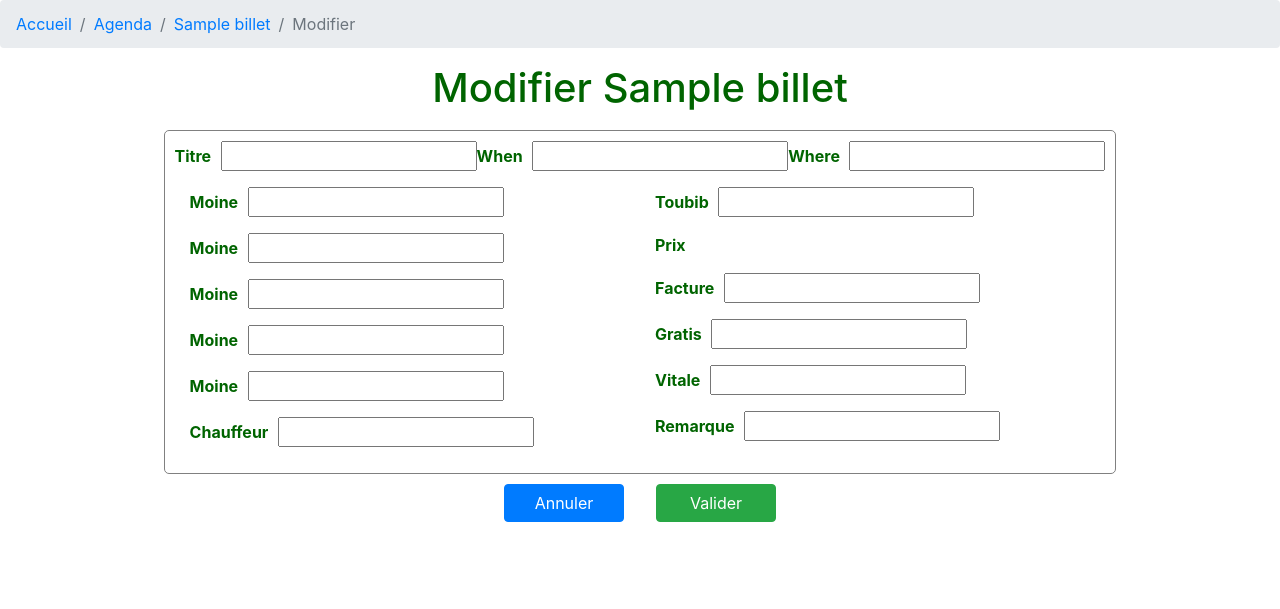
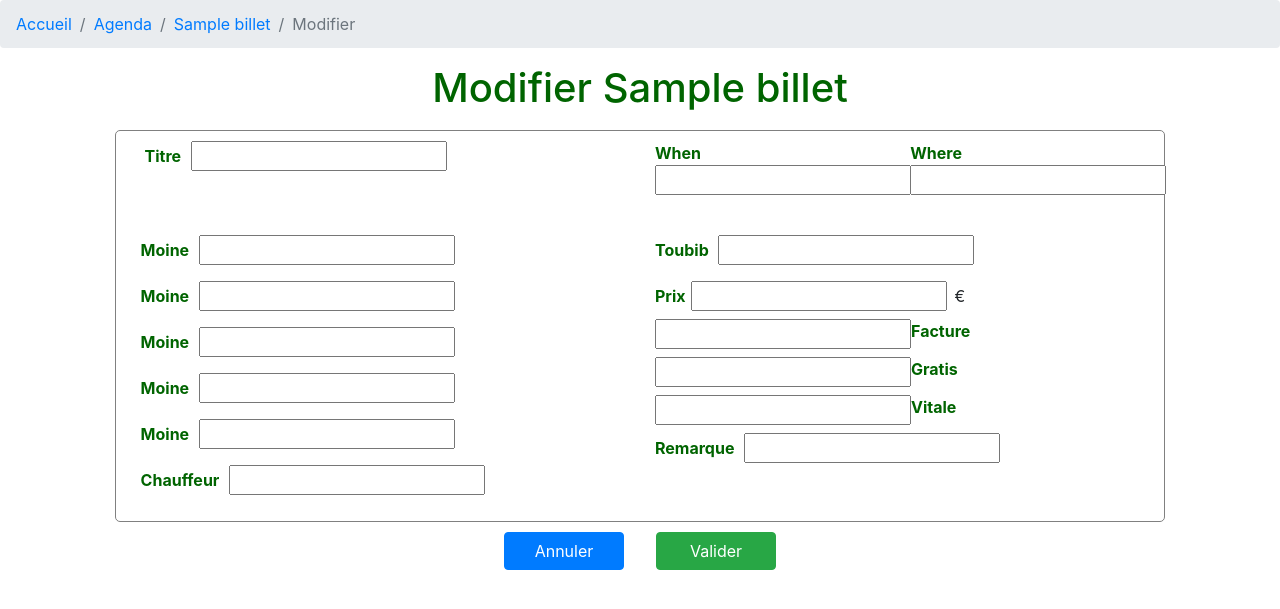
Before and after one commit to BrRoman/infirmerie, a Django app: template infirmerie/apps/billets/templates/billets/form.html in a window 1280 px wide. Shown: the part 76-685 px from the top of the page. Run offline with Django 3.2, Linux system fonts and the light colour scheme; the template is opened without the code that fills it: most values are stand-ins (such as "Sample title", 1, 10 or a date in 2020); form fields are guessed from the names that the template uses; style sheets or scripts are compiled from the project's sources; some libraries are stand-ins or nearby versions.

Commit message:
Billet: form improved (prix, custom-selects…).

```diff
--- a/infirmerie/apps/billets/forms.py
+++ b/infirmerie/apps/billets/forms.py
@@ -80,18 +80,23 @@ class BilletForm(forms.ModelForm):
     prix = forms.FloatField(
         required=False,
         label='Prix :',
+        widget=forms.TextInput,
+        help_text='NB : Les éventuelles virgules sont automatiquement converties en points.',
     )
     facture = forms.BooleanField(
         required=False,
         label='Facture',
+        label_suffix='',
     )
     gratis = forms.BooleanField(
         required=False,
         label='Gratis',
+        label_suffix='',
     )
     vitale = forms.BooleanField(
         required=False,
         label='Carte vitale',
+        label_suffix='',
     )
     toubib = forms.ModelChoiceField(
         queryset=Toubib.objects.all().order_by('nom'),
--- a/infirmerie/apps/billets/templates/billets/form.html
+++ b/infirmerie/apps/billets/templates/billets/form.html
@@ -28,9 +28,9 @@
         {% csrf_token %}
 
         <div class="block d-flex flex-column">
-            <div class="d-flex justify-content-around">
+            <div class="form row mx-1 mb-4">
                 <!-- Titre -->
-                <div class="form-group">
+                <div class="col-6 form-group">
                     {{ form.titre.label_tag }}
                     {% if form.is_bound %}
                         {% if form.titre.errors %}
@@ -54,7 +54,7 @@
                 </div>
 
                 <!-- Quand ? -->
-                <div class="form-group">
+                <div class="col-3 form-group">
                     {{ form.when.label_tag }}
                     {% if form.is_bound %}
                         {% if form.when.errors %}
@@ -78,21 +78,21 @@
                 </div>
 
                 <!-- Où ? -->
-                <div class="form-group">
+                <div class="col-3 form-group">
                     {{ form.where.label_tag }}
                     {% if form.is_bound %}
                         {% if form.where.errors %}
-                            {% render_field form.where class="form-control is-invalid" %}
+                            {% render_field form.where class="custom-select form-control is-invalid" %}
                             {% for error in form.where.errors %}
                                 <div class="invalid-feedback" style="display: block;">
                                     {{ error }}
                                 </div>
                             {% endfor %}
                         {% else %}
-                            {% render_field form.where class="form-control is-valid" %}
+                            {% render_field form.where class="custom-select form-control is-valid" %}
                         {% endif %}
                     {% else %}
-                        {% render_field form.where class="form-control" %}
+                        {% render_field form.where class="custom-select form-control" %}
                     {% endif %}
                     {% if form.where.help_text %}
                         <small class="form-text text-muted">
@@ -277,32 +277,36 @@
                     </div>
 
                     <!-- Prix -->
-                    <div class="form-group">
-                        {{ form.prix.label_tag }}
-                        {% if form.is_bound %}
-                            {% if form.prix.errors %}
-                                {% render_field form.prix|floatformat:2 class="form-control is-invalid" %}
-                                {% for error in form.prix.errors %}
-                                    <div class="invalid-feedback" style="display: block;">
-                                        {{ error }}
-                                    </div>
-                                {% endfor %}
+                    <div class="d-flex flex-column align-items-start">
+                        <div class="d-flex justify-content-start align-items-center">
+                            {{ form.prix.label_tag }}
+                            {% if form.is_bound %}
+                                {% if form.prix.errors %}
+                                    {% render_field form.prix class="float_num price_num form-control col-4 is-invalid" %}
+                                {% else %}
+                                    {% render_field form.prix class="float_num price_num form-control col-4 is-valid" %}
+                                {% endif %}
                             {% else %}
-                                {% render_field form.prix|floatformat:2 class="form-control is-valid" %}
+                                {% render_field form.prix class="float_num price_num form-control col-4" %}
                             {% endif %}
-                        {% else %}
-                            {% render_field form.prix|floatformat:2 class="form-control" %}
-                        {% endif %}
+                            <p class="mx-2 my-auto"> €</p>
+                        </div>
                         {% if form.prix.help_text %}
                             <small class="form-text text-muted">
                                 {{ form.prix.help_text }}
                             </small>
                         {% endif %}
+                        {% if form.is_bound and form.prix.errors %}
+                            {% for error in form.prix.errors %}
+                                <div class="invalid-feedback" style="display: block;">
+                                    {{ error }}
+                                </div>
+                            {% endfor %}
+                        {% endif %}
                     </div>
 
                     <!-- Facture -->
-                    <div class="form-group">
-                        {{ form.facture.label_tag }}
+                    <div class="d-flex my-2">
                         {% if form.is_bound %}
                             {% if form.facture.errors %}
                                 {% render_field form.facture class="form-control is-invalid" %}
@@ -322,11 +326,11 @@
                                 {{ form.facture.help_text }}
                             </small>
                         {% endif %}
+                        {{ form.facture.label_tag }}
                     </div>
 
                     <!-- Gratis -->
-                    <div class="form-group">
-                        {{ form.gratis.label_tag }}
+                    <div class="d-flex my-2">
                         {% if form.is_bound %}
                             {% if form.gratis.errors %}
                                 {% render_field form.gratis class="form-control is-invalid" %}
@@ -346,11 +350,11 @@
                                 {{ form.gratis.help_text }}
                             </small>
                         {% endif %}
+                        {{ form.gratis.label_tag }}
                     </div>
 
                     <!-- Vitale -->
-                    <div class="form-group">
-                        {{ form.vitale.label_tag }}
+                    <div class="d-flex my-2">
                         {% if form.is_bound %}
                             {% if form.vitale.errors %}
                                 {% render_field form.vitale class="form-control is-invalid" %}
```
Also changed, not shown: other parts of infirmerie/apps/billets/templates/billets/form.html (+16 -15 lines).
